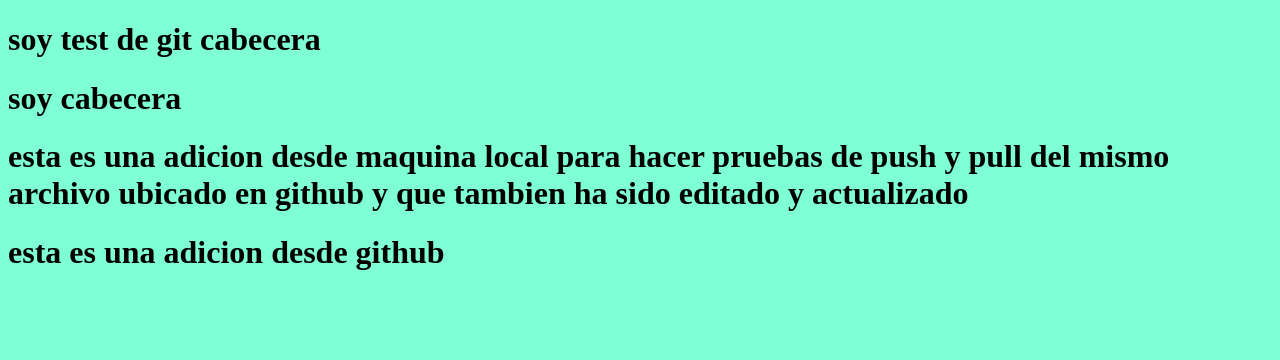
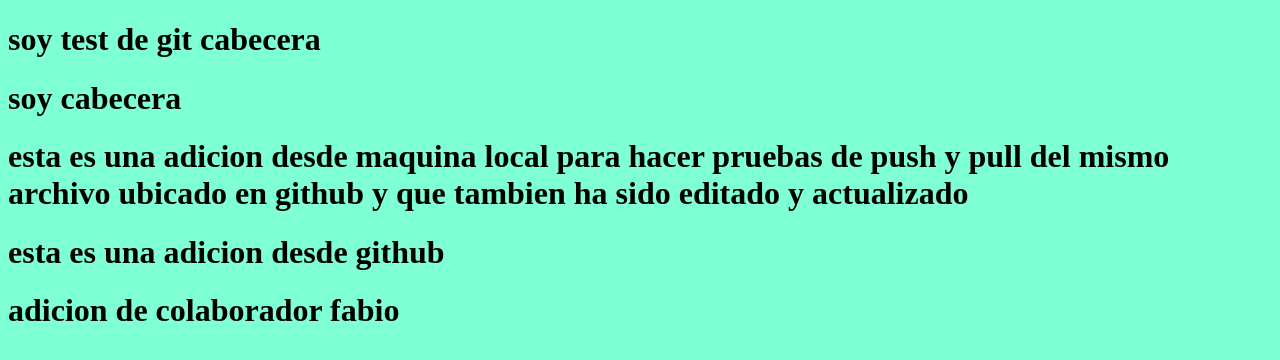
Before and after one commit to fabiohm003/testRemoto, a plain HTML site: page index.html in a window 1280 px wide. Drawn offline with Linux system fonts and the light colour scheme.

Commit message:
commit de colaborador

```diff
--- a/index.html
+++ b/index.html
@@ -30,5 +30,8 @@
 
         <h1>esta es una adicion desde github</h1>
 
+        <h1>adicion de colaborador fabio</h1>
+
+
 </body>
 </html>
```
